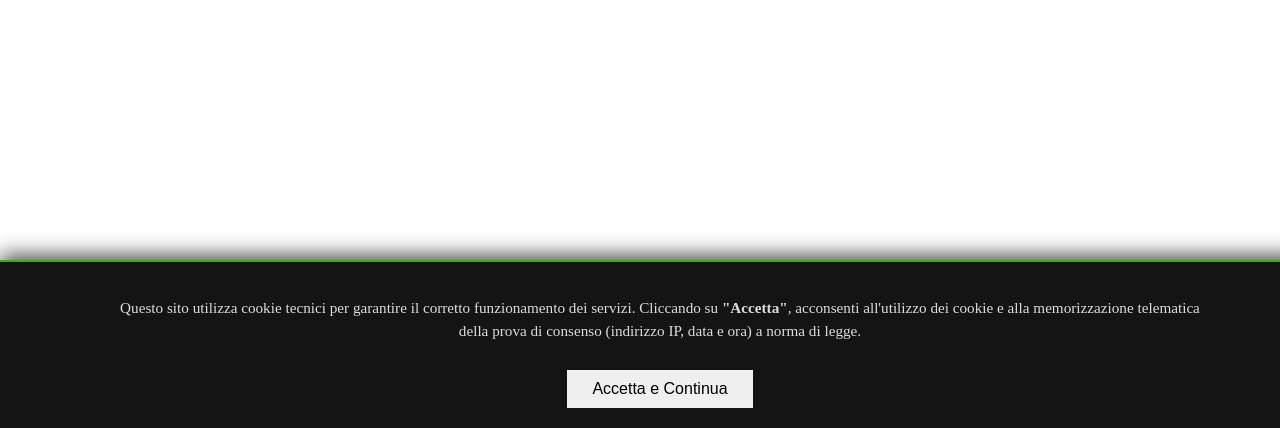
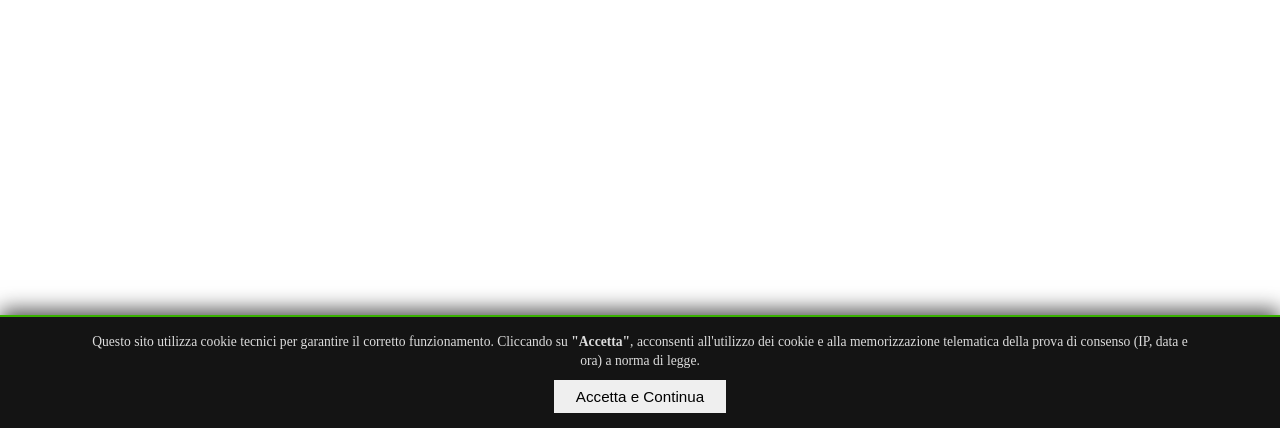
Before and after one commit to kgcodedev/la-flaminia-recuperi, a Flask app: template templates/cookie_banner.html in a window 1280 px wide. Shown: the part 372-800 px from the top of the page. Run offline with Flask 3, Linux system fonts and the light colour scheme; the template is opened without the code that fills it, so the values that code supplies are empty.

Commit message:
Update cookie_banner.html

```diff
--- a/templates/cookie_banner.html
+++ b/templates/cookie_banner.html
@@ -1,11 +1,11 @@
 <!-- BANNER COOKIE E REGISTRAZIONE CONSENSO PRIVACY -->
-<div id="cookie-banner" style="position: fixed; bottom: 0; left: 0; width: 100%; background-color: #141414; border-top: 2px solid #38B000; padding: 20px; z-index: 9999; display: none; box-shadow: 0 -5px 20px rgba(0,0,0,0.7);">
-    <div style="max-width: 1100px; margin: 0 auto; display: flex; flex-direction: column; gap: 12px; align-items: center; text-align: center;">
-        <p style="color: #ddd; font-size: 0.95rem; line-height: 1.5;">
-            Questo sito utilizza cookie tecnici per garantire il corretto funzionamento dei servizi. Cliccando su <strong>"Accetta"</strong>, acconsenti all'utilizzo dei cookie e alla memorizzazione telematica della prova di consenso (indirizzo IP, data e ora) a norma di legge.
+<div id="cookie-banner" style="position: fixed; bottom: 0; left: 0; width: 100%; background-color: #141414; border-top: 2px solid #38B000; padding: 15px 20px; z-index: 9999; display: none; box-sizing: border-box; box-shadow: 0 -5px 20px rgba(0,0,0,0.7);">
+    <div style="max-width: 1100px; margin: 0 auto; display: flex; flex-direction: column; gap: 10px; align-items: center; text-align: center; box-sizing: border-box;">
+        <p style="color: #ddd; font-size: 0.85rem; line-height: 1.4; margin: 0; max-width: 100%;">
+            Questo sito utilizza cookie tecnici per garantire il corretto funzionamento. Cliccando su <strong>"Accetta"</strong>, acconsenti all'utilizzo dei cookie e alla memorizzazione telematica della prova di consenso (IP, data e ora) a norma di legge.
         </p>
         <div>
-            <button id="accetta-cookie" class="btn-verde" style="padding: 10px 25px; font-size: 1rem; cursor: pointer; border: none;">Accetta e Continua</button>
+            <button id="accetta-cookie" class="btn-verde" style="padding: 8px 22px; font-size: 0.95rem; cursor: pointer; border: none;">Accetta e Continua</button>
         </div>
     </div>
 </div>
```
